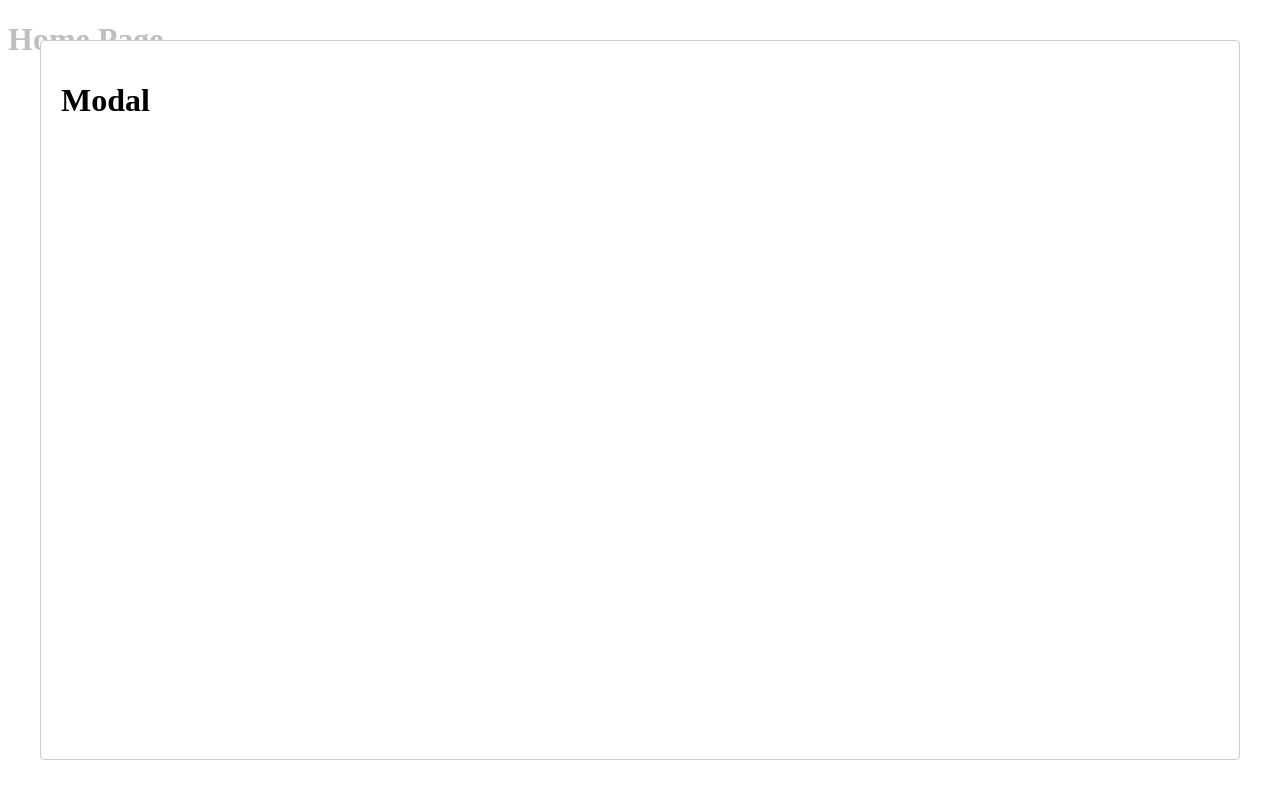
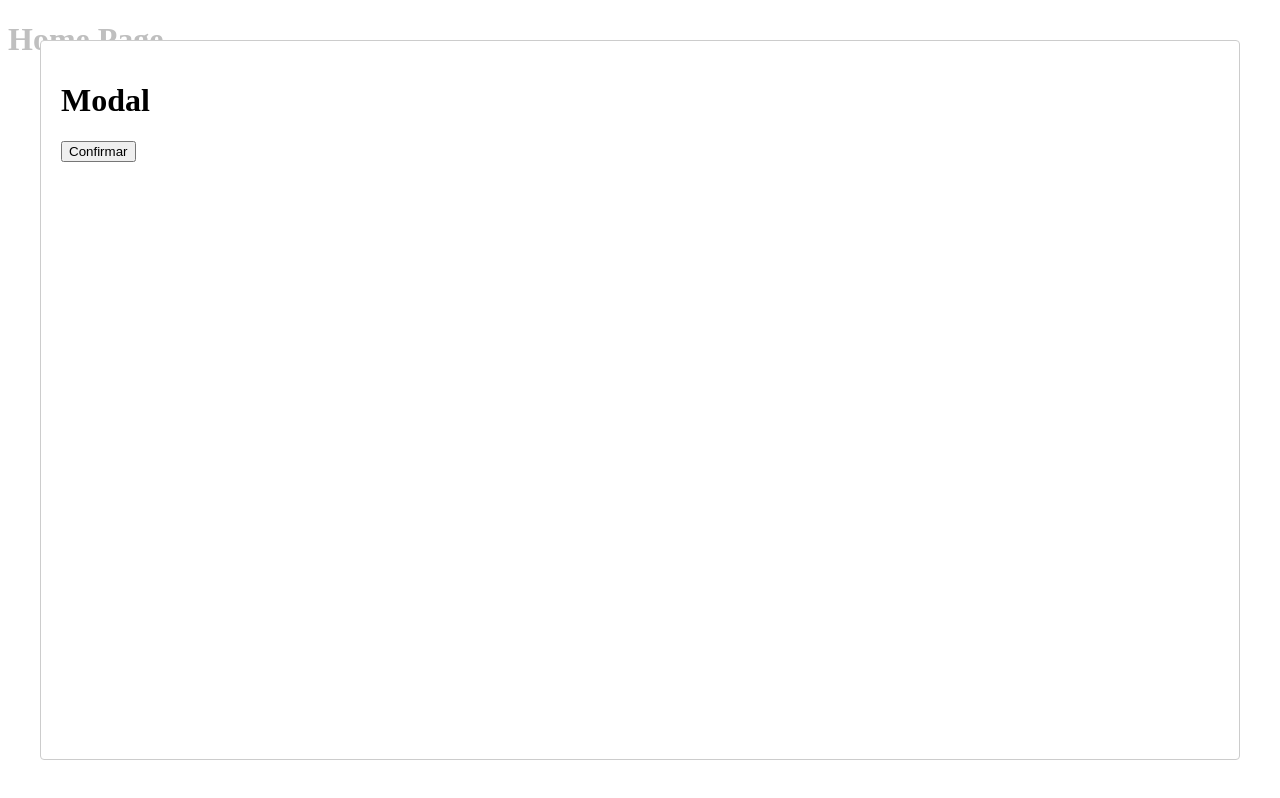
Before and after one commit to gmcotta/supimpa-web, a React (Create React App) app: page / in a window 1280 px wide. Built offline with nearby package versions, Linux system fonts and the light colour scheme.

Commit message:
Adding react-modal

```diff
--- a/src/pages/HomePage/index.tsx
+++ b/src/pages/HomePage/index.tsx
@@ -10,6 +10,9 @@ const HomePage: React.FC = () => {
       <h1>Home Page</h1>
       <Modal isOpen={modalIsOpen} shouldCloseOnOverlayClick={false}>
         <h1>Modal</h1>
+        <button type="button" onClick={() => setModalIsOpen(false)}>
+          Confirmar
+        </button>
       </Modal>
     </div>
   );
```
